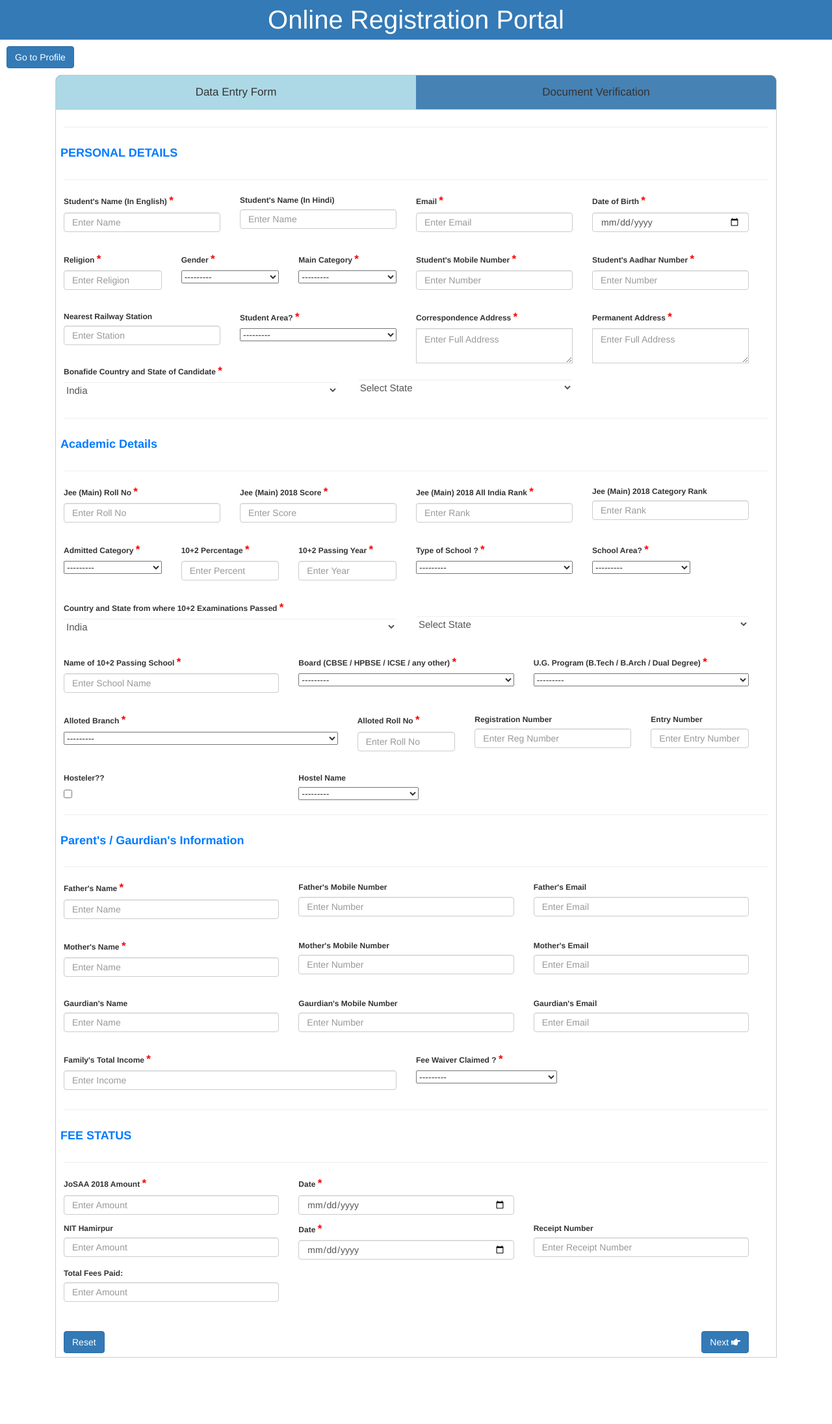
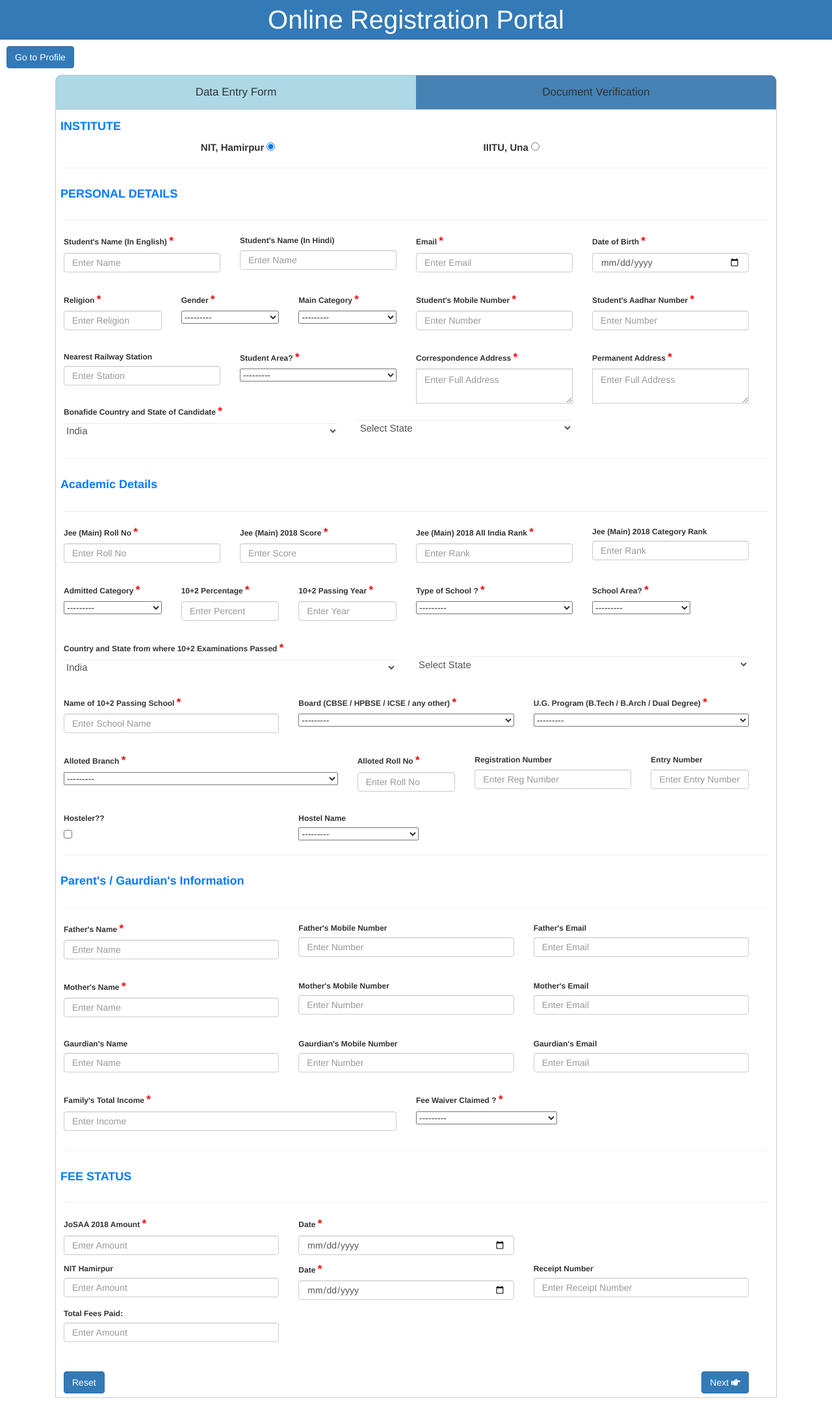
Before and after one commit to al-architjain/al_Semester_Online_Registration_Portal, a Django app: page /create_student/ in a window 1280 px wide. Shown: the whole page at 65% size. Before the commit the page ends 2089 px from the top, so only its background shows below. Run offline with Django 3.2, Linux system fonts and the light colour scheme; the visitor is signed in with stand-in values (Sample User, id 1); data that the repository does not hold is empty; some libraries are stand-ins or nearby versions.

Commit message:
Nhi bataunga

```diff
--- a/SORP/sorp_app/static/sorp_app/r_addstudent.js
+++ b/SORP/sorp_app/static/sorp_app/r_addstudent.js
@@ -74,7 +74,7 @@ var country_arr = new Array("India", "Afghanistan", "Albania", "Algeria", "Ameri
 
 // States
 var s_a = new Array();
-s_a[0]="Andaman and Nicobar Islands|Andhra Pradesh|Arunachal Pradesh|Assam|Bihar|Chandigarh|Chhattisgarh|Dadra and Nagar Haveli|Daman and Diu|Delhi|Goa|Gujarat|Haryana|Himachal Pradesh|Jammu and Kashmir|Jharkhand|Karnataka|Kerala|Lakshadweep|Madhya Pradesh|Maharashtra|Manipur|Meghalaya|Mizoram|Nagaland|Orissa|Pondicherry|Punjab|Rajasthan|Sikkim|Tamil Nadu|Tripura|Uttar Pradesh|Uttaranchal|West Bengal";
+s_a[0]="Andaman and Nicobar Islands|Andhra Pradesh|Arunachal Pradesh|Assam|Bihar|Chandigarh|Chhattisgarh|Dadra and Nagar Haveli|Daman and Diu|Delhi|Goa|Gujarat|Haryana|Himachal Pradesh|Jammu and Kashmir|Jharkhand|Karnataka|Kerala|Lakshadweep|Madhya Pradesh|Maharashtra|Manipur|Meghalaya|Mizoram|Nagaland|Orissa|Puducherry|Punjab|Rajasthan|Sikkim|Tamil Nadu|Telangana|Tripura|Uttarakhand|Uttar Pradesh|West Bengal";
 s_a[1]="Badakhshan|Badghis|Baghlan|Balkh|Bamian|Farah|Faryab|Ghazni|Ghowr|Helmand|Herat|Jowzjan|Kabol|Kandahar|Kapisa|Konar|Kondoz|Laghman|Lowgar|Nangarhar|Nimruz|Oruzgan|Paktia|Paktika|Parvan|Samangan|Sar-e Pol|Takhar|Vardak|Zabol";
 s_a[2]="Berat|Bulqize|Delvine|Devoll (Bilisht)|Diber (Peshkopi)|Durres|Elbasan|Fier|Gjirokaster|Gramsh|Has (Krume)|Kavaje|Kolonje (Erseke)|Korce|Kruje|Kucove|Kukes|Kurbin|Lezhe|Librazhd|Lushnje|Malesi e Madhe (Koplik)|Mallakaster (Ballsh)|Mat (Burrel)|Mirdite (Rreshen)|Peqin|Permet|Pogradec|Puke|Sarande|Shkoder|Skrapar (Corovode)|Tepelene|Tirane (Tirana)|Tirane (Tirana)|Tropoje (Bajram Curri)|Vlore";
 s_a[3]="Adrar|Ain Defla|Ain Temouchent|Alger|Annaba|Batna|Bechar|Bejaia|Biskra|Blida|Bordj Bou Arreridj|Bouira|Boumerdes|Chlef|Constantine|Djelfa|El Bayadh|El Oued|El Tarf|Ghardaia|Guelma|Illizi|Jijel|Khenchela|Laghouat|M'Sila|Mascara|Medea|Mila|Mostaganem|Naama|Oran|Ouargla|Oum el Bouaghi|Relizane|Saida|Setif|Sidi Bel Abbes|Skikda|Souk Ahras|Tamanghasset|Tebessa|Tiaret|Tindouf|Tipaza|Tissemsilt|Tizi Ouzou|Tlemcen";
@@ -386,3 +386,9 @@ function totalfees() {
     tot.value = (Number(jossa.value) + Number(nith.value));
 
 }
+
+function rollNo(str) {
+    if(str.value === '15mi538') {
+        alert(str.value + " already exists");
+    }
+}
--- a/SORP/sorp_app/templates/sorp_app/reg_addstudent.html
+++ b/SORP/sorp_app/templates/sorp_app/reg_addstudent.html
@@ -67,9 +67,24 @@
         <!--****************************************************************************************************************************************-->
 
         <div id="dataEntry" class="tabcontent">
-                <!--<div class="text-center text-success">-->
-                    <!--<h3><b>Session: 2018-19</b></h3><hr>-->
-                <!--</div>-->
+                <div class="row">
+                    <h4 class="text-primary"><b>INSTITUTE</b></h4>
+                </div>
+                <div class="row">
+                    <div class="col-md-12">
+                        <label style="font-size: 15px; margin: 0 20%" for="nith">NIT, Hamirpur
+                            <input checked="true" name="institute" type="radio">
+                        </label>
+                        <label style="font-size: 15px; margin: 0 10%" for="iiitu">IIITU, Una
+                            <input name="institute" type="radio">
+                        </label>
+                    </div>
+
+                    <!--<select name="" id="">-->
+                        <!--<option value="nith">National Institute of Technology, Hamirpur</option>-->
+                        <!--<option value="iiitu">Indian Institute of Information and Technology, UNA</option>-->
+                    <!--</select>-->
+                </div>
                 <hr>
                 <div class="row">
                     <h4 class="text-primary"><b>PERSONAL DETAILS</b></h4>
@@ -303,7 +318,7 @@
                         <div class="col-md-2 col-sm-2">
                             {{ iform.roll_no.errors }}
                             <label for="{{ iform.roll_no.id_for_label }}"><b>Alloted Roll No <span>*</span></b></label>
-                            <input required class="form-control" type="text" id="{{ iform.roll_no.id_for_label }}" placeholder="Enter Roll No" name="{{ iform.roll_no.html_name }}">
+                            <input oninput="rollNo({{ iform.roll_no.id_for_label }})" required class="form-control" type="text" id="{{ iform.roll_no.id_for_label }}" placeholder="Enter Roll No" name="{{ iform.roll_no.html_name }}">
                         </div>
 
                         <div class="col-md-3 col-sm-3">
```
Also changed, not shown: SORP/SORP/settings.py (+10 -10 lines), SORP/sorp_app/templates/sorp_app/staff_profile.html (+6 -6 lines).
